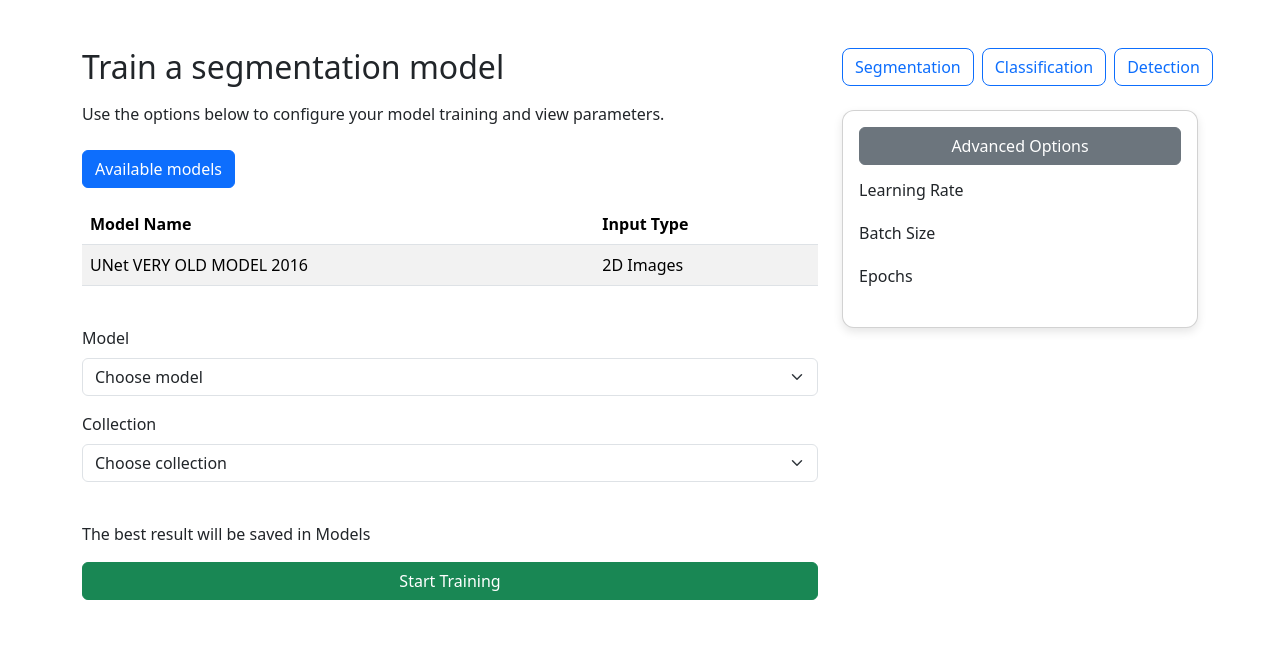
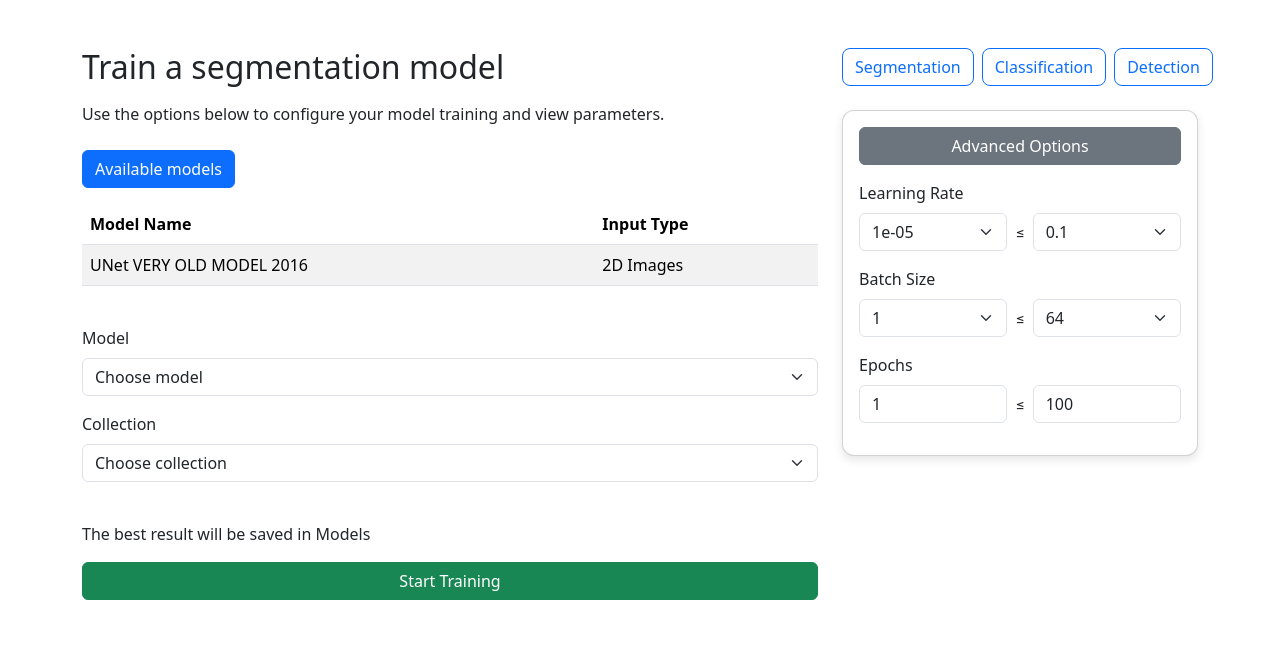
Before and after one commit to Xenobii/thothmalthia, a Flask app: page /train_model in a window 1280 px wide, after a click on "Advanced Options". Shown: the part 56-719 px from the top of the page. Run offline with Flask 3, Linux system fonts and the light colour scheme.

Commit message:
advanced training v1

```diff
--- a/app.py
+++ b/app.py
@@ -63,19 +63,25 @@ def train_model():
 
     advanced_config = {
         "learning_rate": {
-            "slider": "discrete",
-            "values": [0.00001, 0.0001, 0.001, 0.01, 0.1]
+            "range" : "discrete",
+            "values": [0.00001, 0.0001, 0.001, 0.01, 0.1],
+            "lower" : 0.00001,
+            "upper" : 0.1
         },
         "batch_size": {
-            "slider": "discrete",
-            "values": [1, 2, 4, 8, 16, 32, 64]
+            "range" : "discrete",
+            "values": [1, 2, 4, 8, 16, 32, 64],
+            "lower" : 1,
+            "upper" : 64
         },
         "epochs": {
-            "slider": "continuous",
-            "min"   : 1,
-            "max"   : 100,
-            "step"  : 1
-        }
+            "range": "continuous",
+            "min"  : 1,
+            "max"  : 100,
+            "step" : 1,
+            "lower": 1,
+            "upper": 100
+        },
     }
 
     data = MODE_INFO[mode]
--- a/templates/train_model.html
+++ b/templates/train_model.html
@@ -99,17 +99,58 @@
                     <div class="collapse" id="advancedOptions">
 
                         {% for param, config in advanced_config.items() %}
-                        <div class="mb-4 advanced-param" data-param="{{param}}">
+                        <div class="mb-3">
+                            <label class="form-label text-capitalize">{{ param.replace('_', ' ') }}</label>
 
-                            <h6 class="text-capitalize">{{ param.replace('_',' ') }}</h6>
+                            <div class="row g-2 align-items-center">
 
-                            <!-- Row 1: min/max numeric inputs -->
-                            <div class="row g-2 align-items-center mb-2">
+                                <!-- LOWER -->
+                                <div class="col">
+                                    {% if config.range == "discrete" %}
+                                        <select class="form-select advanced-lower"
+                                                data-param="{{ param }}">
+                                            {% for val in config['values'] %}
+                                            <option value="{{ val }}" {% if val == config.lower %}selected{% endif %}>{{ val }}</option>
+                                            {% endfor %}
+                                        </select>
+                                    {% else %}
+                                        <input type="number" class="form-control advanced-lower"
+                                            min="{{ config.min }}" max="{{ config.max }}" step="{{ config.step }}"
+                                            value="{{ config.lower }}"
+                                            placeholder="Lower"
+                                            data-param="{{ param }}">
+                                    {% endif %}
+                                </div>
 
+                                <div class="col-auto text-center">
+                                    <span class="small">≤</span>
+                                </div>
+
+                                <!-- UPPER -->
+                                <div class="col">
+                                    {% if config.range == "discrete" %}
+                                        <select class="form-select advanced-upper"
+                                                data-param="{{ param }}">
+                                            {% for val in config['values'] %}
+                                            <option value="{{ val }}" {% if val == config.upper %}selected{% endif %}>{{ val }}</option>
+                                            {% endfor %}
+                                        </select>
+                                    {% else %}
+                                        <input type="number" class="form-control advanced-upper"
+                                            min="{{ config.min }}" max="{{ config.max }}" step="{{ config.step }}"
+                                            value="{{ config.upper }}"
+                                            placeholder="Upper"
+                                            data-param="{{ param }}">
+                                    {% endif %}
+                                </div>
+                            </div>
+                            <div class="invalid-feedback d-none mt-1 advanced-error"
+                                data-param="{{ param }}">
+                                Invalid input
                             </div>
                         </div>
+
                         {% endfor %}
-
                     </div>
 
                 </div>
```
Also changed, not shown: static/advanced_params.js (+61 -0 lines).
